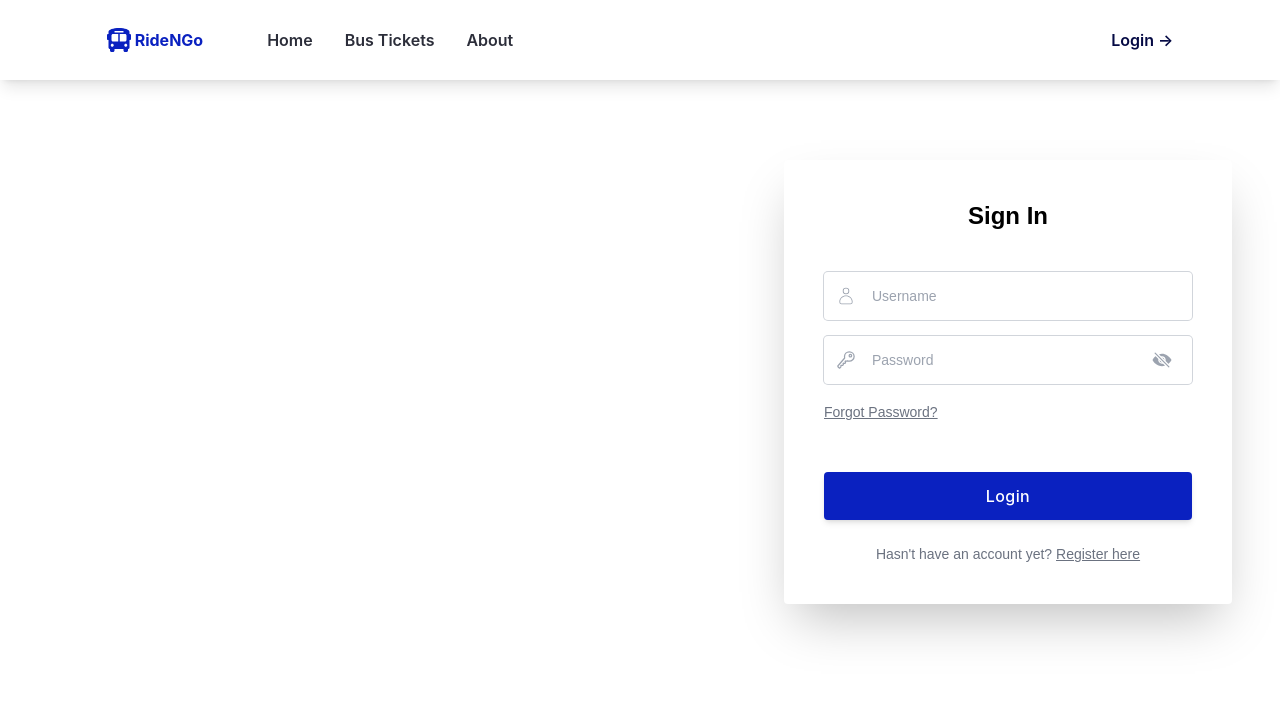
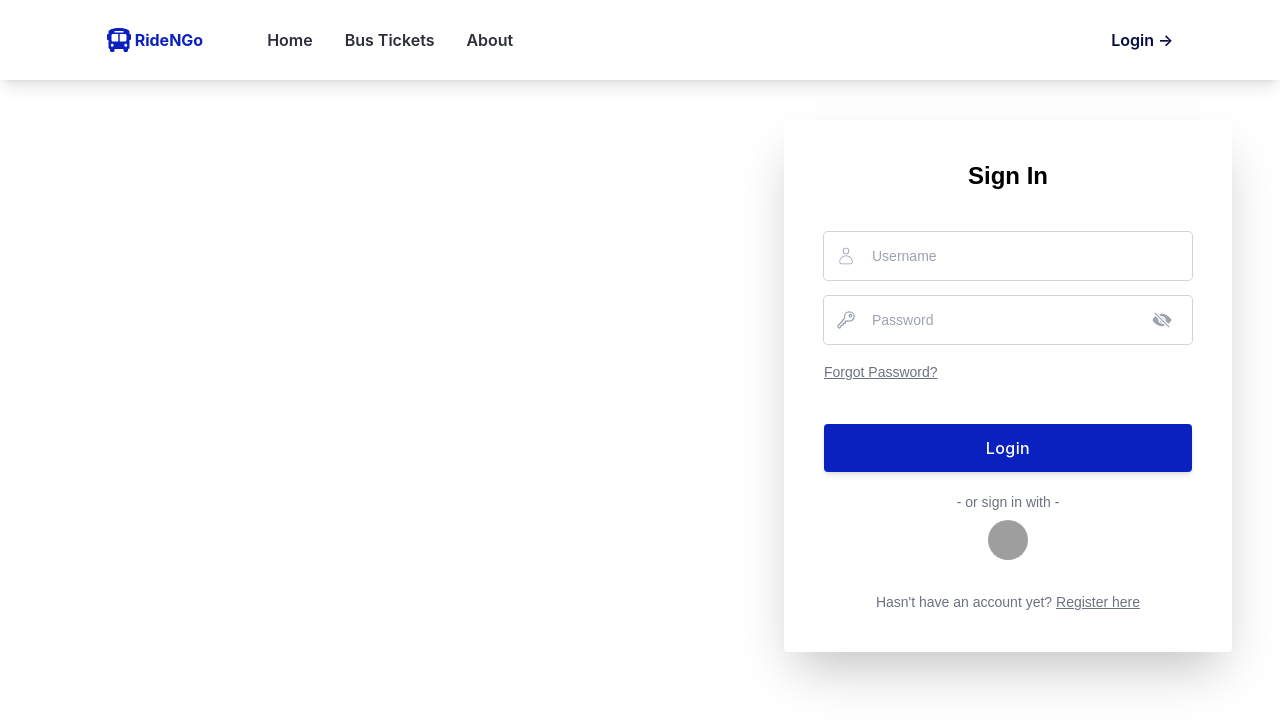
Before and after one commit to yukichew/bus-ticketing-system, a React (Create React App) app in the folder client/: page /login in a window 1280 px wide. Shown: the top 726 px of the page. Built offline with nearby package versions, Linux system fonts and the light colour scheme; grey boxes are pictures that could not be loaded.

Commit message:
create-login-page (#2)
1. Add "Google" Icon

```diff
--- a/client/src/screens/Login.js
+++ b/client/src/screens/Login.js
@@ -18,7 +18,7 @@ const Login = () => {
         <div>
             <Navbar />
 
-            <div className="flex justify-center items-center px-4 py-20">
+            <div className="flex justify-center items-center px-4 py-10">
                 <div className="w-full max-w-lg xl:px-8 xl:w-5/12 ml-auto mr-0">
                     <div className="bg-white rounded shadow-2xl p-7 sm:p-10">
                         <h3 className="font-poppins mb-4 text-xl font-semibold sm:text-center sm:mb-6 sm:text-2xl">
@@ -63,13 +63,25 @@ const Login = () => {
                                 </Link>
                             </div>
 
-                            <div className="mt-12">
+                            <div className="mt-10">
                                 <CustomButton title={'Login'} />
                             </div>
                         </form>
 
+                        <div className="font-poppins text-center text-sm text-gray-500 mt-5">
+                            - or sign in with -
+                        </div>
+
+                        <div className="flex justify-center mt-2">
+                            <img
+                                src='https://upload.wikimedia.org/wikipedia/commons/c/c1/Google_%22G%22_logo.svg'
+                                alt="Google Logo"
+                                className="w-10 h-10 rounded-full"
+                            />
+                        </div>
+
                         {!isAdmin && (
-                            <div className="font-poppins text-center text-sm text-gray-500 mt-6">
+                            <div className="font-poppins text-center text-sm text-gray-500 mt-8">
                                 Hasn't have an account yet?{' '}
                                 <Link
                                     to='/register'
```
